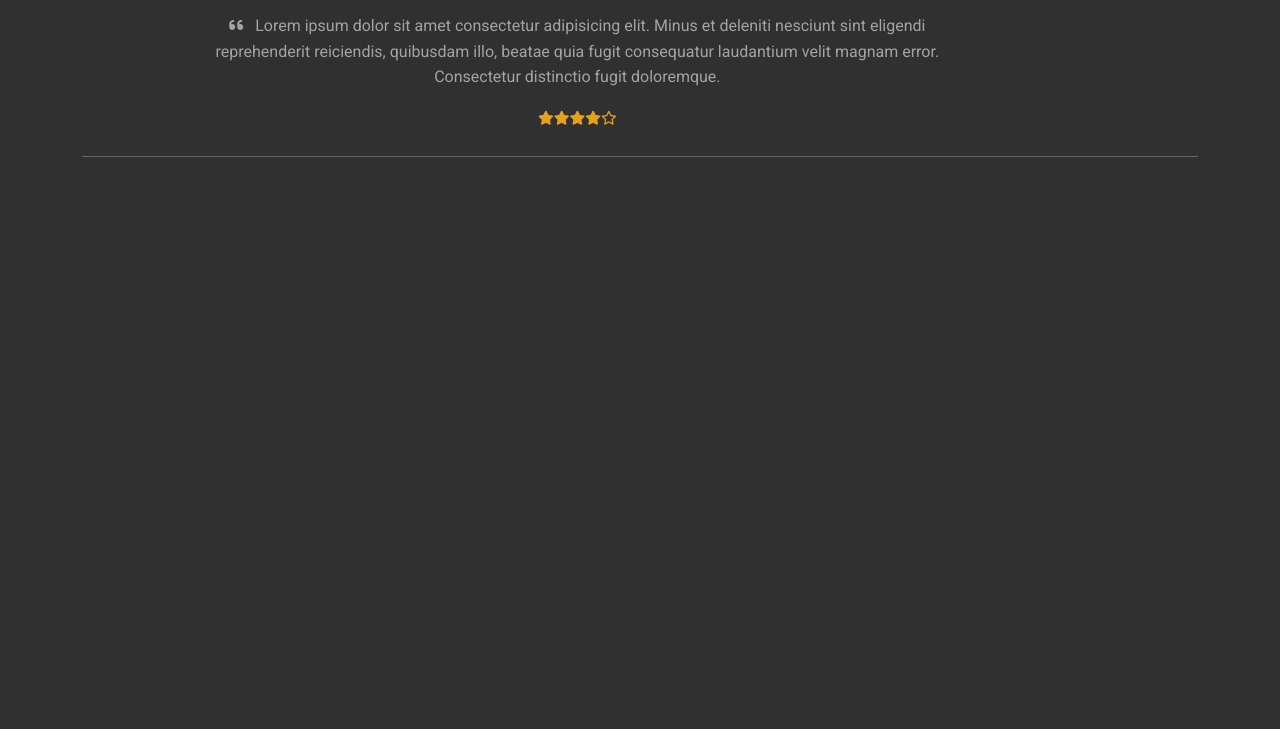
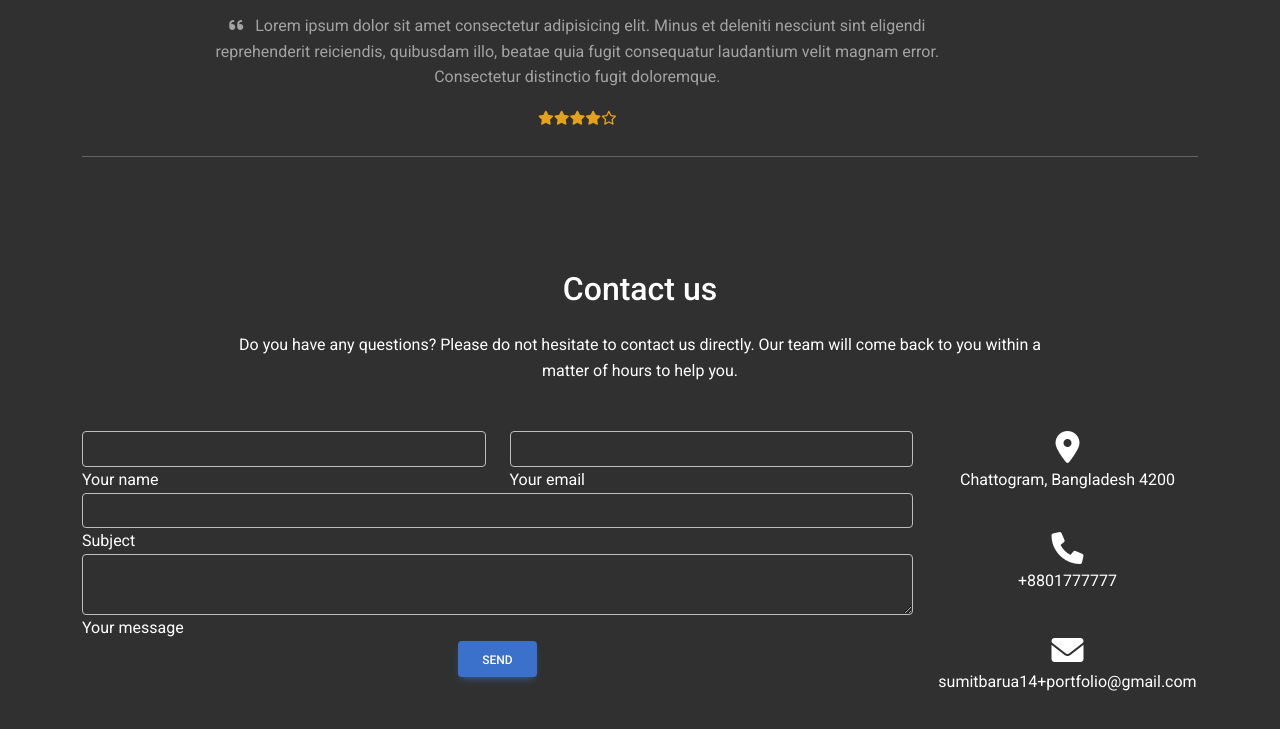
Before and after one commit to sumitxt/bootstrap-portfolio, a plain HTML site: page index.html in a window 1280 px wide. Shown: the part 2702-3431 px from the top of the page. Before the commit the page ends 2883 px from the top, so only its background shows below. Drawn offline with Linux system fonts and the light colour scheme; files whose address does not match are found by name.

Commit message:
contactFormValidation

```diff
--- a/assets/js/script.js
+++ b/assets/js/script.js
@@ -1,3 +1,5 @@
+//portfolio filter start
+
 var filter = (filter) => {
     const cards = document.getElementsByClassName("col-sm-12");
     for (let i = 0; i < cards.length; i++) {
@@ -16,3 +18,41 @@ var clearAll = () => {
         cards[i].classList.remove("d-none")
     }
 }
+
+//portfolio filter ends
+
+//validation start
+function validateForm() {
+    var name =  document.getElementById('name').value;
+    if (name == "") {
+        document.querySelector('.status').innerHTML = "Name cannot be empty";
+        return false;
+    }
+    var email =  document.getElementById('email').value;
+    if (email == "") {
+        document.querySelector('.status').innerHTML = "Email cannot be empty";
+        return false;
+    } else {
+        var re = /^(([^<>()\[\]\\.,;:\s@"]+(\.[^<>()\[\]\\.,;:\s@"]+)*)|(".+"))@((\[[0-9]{1,3}\.[0-9]{1,3}\.[0-9]{1,3}\.[0-9]{1,3}])|(([a-zA-Z\-0-9]+\.)+[a-zA-Z]{2,}))$/;
+        if(!re.test(email)){
+            document.querySelector('.status').innerHTML = "Email format invalid";
+            return false;
+        }
+    }
+    var subject =  document.getElementById('subject').value;
+    if (subject == "") {
+        document.querySelector('.status').innerHTML = "Subject cannot be empty";
+        return false;
+    }
+    var message =  document.getElementById('message').value;
+    if (message == "") {
+        document.querySelector('.status').innerHTML = "Message cannot be empty";
+        return false;
+    }
+    else{
+        document.querySelector('.status').innerHTML = "Sending...";
+        alert("Demo success message")
+    }
+  }
+
+  //validation ends
--- a/index.html
+++ b/index.html
@@ -323,6 +323,107 @@
     <!-- Carousel wrapper -->
     <!-- Testimonial ends here -->
 
+    <!-- contact form -->
+    <!--Section: Contact v.2-->
+    <div class="container padd" id="contact">
+        <section class="mb-4">
+
+            <!--Section heading-->
+            <h2 class="h1-responsive font-weight-bold text-center my-4">Contact us</h2>
+            <!--Section description-->
+            <p class="text-center w-responsive mx-auto mb-5">Do you have any questions? Please do not hesitate to
+                contact us directly. Our team will come back to you within
+                a matter of hours to help you.</p>
+
+            <div class="row">
+
+                <!--Grid column-->
+                <div class="col-md-9 mb-md-0 mb-5">
+                    <form id="contact-form" name="contact-form" action="mail.php" method="POST">
+
+                        <!--Grid row-->
+                        <div class="row">
+
+                            <!--Grid column-->
+                            <div class="col-md-6">
+                                <div class="md-form mb-0">
+                                    <input type="text" id="name" name="name" class="form-control">
+                                    <label for="name" class="">Your name</label>
+                                </div>
+                            </div>
+                            <!--Grid column-->
+
+                            <!--Grid column-->
+                            <div class="col-md-6">
+                                <div class="md-form mb-0">
+                                    <input type="text" id="email" name="email" class="form-control">
+                                    <label for="email" class="">Your email</label>
+                                </div>
+                            </div>
+                            <!--Grid column-->
+
+                        </div>
+                        <!--Grid row-->
+
+                        <!--Grid row-->
+                        <div class="row">
+                            <div class="col-md-12">
+                                <div class="md-form mb-0">
+                                    <input type="text" id="subject" name="subject" class="form-control">
+                                    <label for="subject" class="">Subject</label>
+                                </div>
+                            </div>
+                        </div>
+                        <!--Grid row-->
+
+                        <!--Grid row-->
+                        <div class="row">
+
+                            <!--Grid column-->
+                            <div class="col-md-12">
+
+                                <div class="md-form">
+                                    <textarea type="text" id="message" name="message" rows="2"
+                                        class="form-control md-textarea"></textarea>
+                                    <label for="message">Your message</label>
+                                </div>
+
+                            </div>
+                        </div>
+                        <!--Grid row-->
+
+                    </form>
+
+                    <div class="text-center text-md-left">
+                        <a class="btn btn-primary" onclick="validateForm();">Send</a>
+                    </div>
+                    <div class="status"></div>
+                </div>
+                <!--Grid column-->
+
+                <!--Grid column-->
+                <div class="col-md-3 text-center">
+                    <ul class="list-unstyled mb-0">
+                        <li><i class="fas fa-map-marker-alt fa-2x"></i>
+                            <p>Chattogram, Bangladesh 4200</p>
+                        </li>
+
+                        <li><i class="fas fa-phone mt-4 fa-2x"></i>
+                            <p>+8801777777</p>
+                        </li>
+
+                        <li><i class="fas fa-envelope mt-4 fa-2x"></i>
+                            <p>sumitbarua14+portfolio@gmail.com</p>
+                        </li>
+                    </ul>
+                </div>
+                <!--Grid column-->
+
+            </div>
+
+        </section>
+        <!--Section: Contact v.2-->
+    </div>
     <!-- MDB -->
     <!-- <script type="text/javascript" src="https://cdnjs.cloudflare.com/ajax/libs/mdb-ui-kit/6.1.0/mdb.min.js"></script> -->
 
```
Also changed, not shown: note.txt (added), 1 other file.
